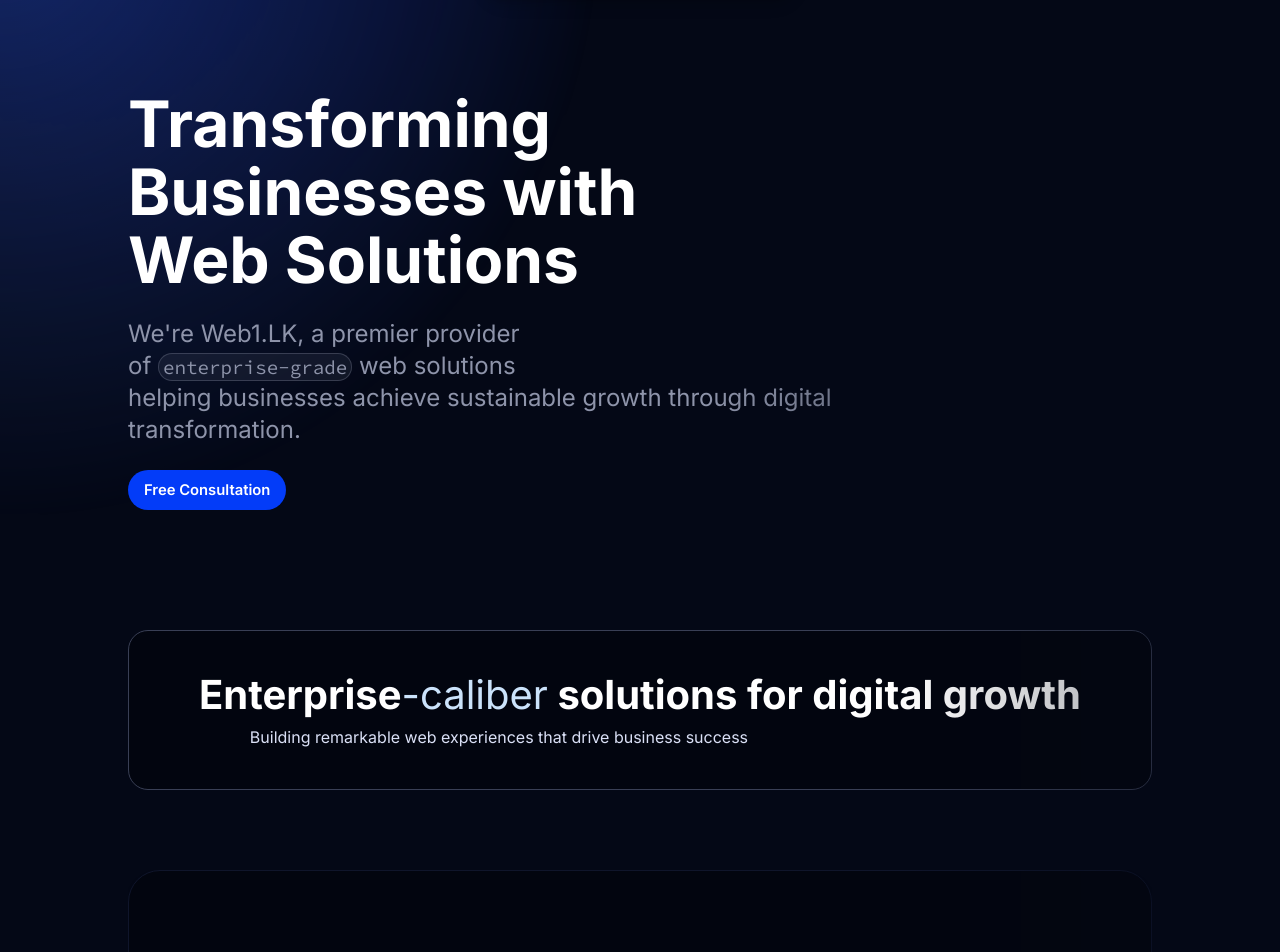
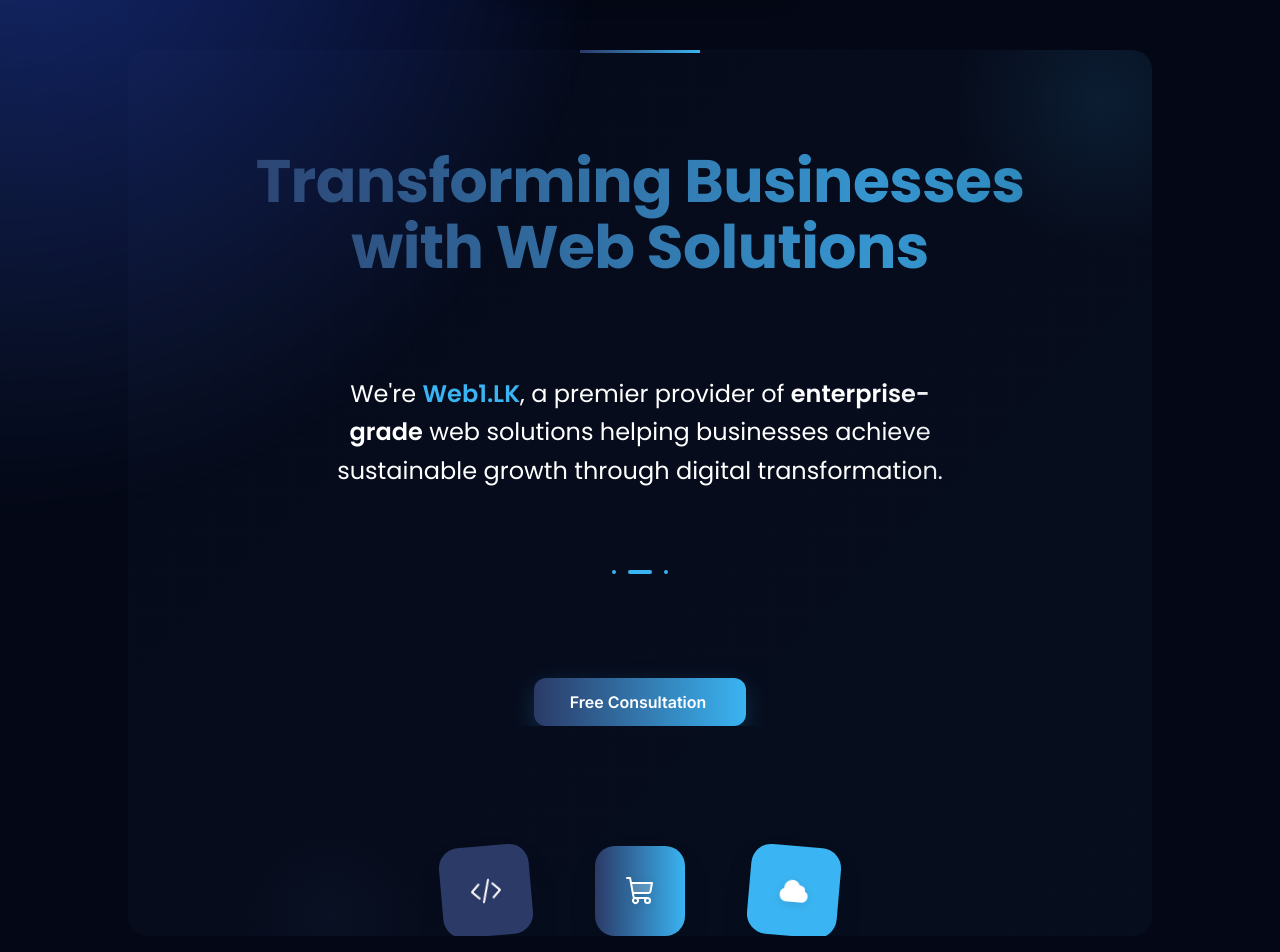
Before and after one commit to crimsonml/Web1.lk-Test, a Next.js app: page / in a window 1280 px wide. Shown: the part 80-1032 px from the top of the page. Built offline with nearby package versions, Linux system fonts and the light colour scheme.

Commit message:
Redesign Hero Section with enhanced styling, typography, and visual elements for improved user engagement

```diff
--- a/src/app/layout.tsx
+++ b/src/app/layout.tsx
@@ -7,7 +7,7 @@
 import { Footer, Header, RouteGuard } from "@/components";
 import { baseURL, effects, style } from "@/app/resources";
 
-import { Inter } from "next/font/google";
+import { Inter, Poppins } from "next/font/google";
 import { Source_Code_Pro } from "next/font/google";
 
 import { person, home } from "@/app/resources/content";
@@ -67,13 +67,13 @@
   variable: string;
 };
 
-// Using Inter as the sole font family for a consistent corporate look
-const secondary = Inter({
+const secondary = Poppins({
   variable: "--font-secondary",
   weight: ["400", "500", "600", "700"],
   subsets: ["latin"],
   display: "swap",
 });
+
 const tertiary = Inter({
   variable: "--font-tertiary",
   weight: ["400", "500", "600", "700"],
--- a/src/app/page.tsx
+++ b/src/app/page.tsx
@@ -73,33 +73,233 @@
           }),
         }}
       />
-      {/* Hero Section */}
-      <Column fillWidth paddingY="l" gap="m">
-        <Column maxWidth="s">
-          <RevealFx translateY="4" fillWidth horizontal="start" paddingBottom="m">
-            <Heading wrap="balance" variant="display-strong-l">
-              {home.headline}
+      {/* Hero Section - Elegantly Redesigned */}
+      <Flex
+        fillWidth
+        style={{
+          position: "relative",
+          overflow: "hidden",
+          marginTop: "var(--spacing-l)",
+          marginBottom: "var(--spacing-xxl)",
+          borderRadius: "20px",
+        }}
+      >
+        {/* Background with subtle gradient and pattern */}
+        <div style={{
+          position: "absolute",
+          top: 0,
+          left: 0,
+          right: 0,
+          bottom: 0,
+          background: "linear-gradient(135deg, #2B3A67 0%, #3AB4F2 200%)",
+          opacity: 0.05,
+          zIndex: -2,
+        }}></div>
+
+        {/* Subtle grid pattern overlay */}
+        <div style={{
+          position: "absolute",
+          top: 0,
+          left: 0,
+          right: 0,
+          bottom: 0,
+          backgroundImage: `
+            linear-gradient(#2B3A67 1px, transparent 1px),
+            linear-gradient(90deg, #2B3A67 1px, transparent 1px)
+          `,
+          backgroundSize: '40px 40px',
+          opacity: 0.03,
+          zIndex: -1,
+        }}></div>
+
+        {/* Decorative circles */}
+        <div style={{
+          position: "absolute",
+          top: "-100px",
+          right: "-100px",
+          width: "300px",
+          height: "300px",
+          borderRadius: "50%",
+          background: "radial-gradient(circle, rgba(58, 180, 242, 0.1) 0%, rgba(58, 180, 242, 0) 70%)",
+          zIndex: -1,
+        }}></div>
+        <div style={{
+          position: "absolute",
+          bottom: "-80px",
+          left: "10%",
+          width: "200px",
+          height: "200px",
+          borderRadius: "50%",
+          background: "radial-gradient(circle, rgba(43, 58, 103, 0.1) 0%, rgba(43, 58, 103, 0) 60%)",
+          zIndex: -1,
+        }}></div>
+
+        <Flex
+          direction="column"
+          gap="xl"
+          paddingY="xxl"
+          paddingX={{ base: "l", tablet: "xl" }}
+          style={{
+            maxWidth: "1200px",
+            margin: "0 auto",
+          }}
+        >
+          <Flex
+            direction="column"
+            gap="xl"
+            style={{
+              maxWidth: "950px",
+              margin: "0 auto",
+              textAlign: "center",
+            }}
+          >
+            {/* Decorative element */}
+            <RevealFx translateY="4">
+              <div style={{
+                height: "3px",
+                width: "120px",
+                margin: "0 auto",
+                background: "linear-gradient(90deg, #2B3A67, #3AB4F2)",
+                marginBottom: "var(--spacing-s)",
+              }}></div>
+            </RevealFx>
+
+            {/* Main headline with enhanced typography */}
+            <RevealFx translateY="4" delay={0.1}>
+              <Heading
+                wrap="balance"
+                variant="display-strong-l"
+                style={{
+                  fontSize: "clamp(2.5rem, 6vw, 3.75rem)",
+                  lineHeight: 1.1,
+                  letterSpacing: "-0.01em",
+                  background: "linear-gradient(90deg, #2B3A67, #3AB4F2)",
+                  WebkitBackgroundClip: "text",
+                  WebkitTextFillColor: "transparent",
+                  padding: "0.25em 0",
+                }}
+              >
+                Transforming Businesses with Web Solutions
               </Heading>
             </RevealFx>
-          <RevealFx translateY="8" delay={0.2} fillWidth horizontal="start" paddingBottom="m">
-            <Text wrap="balance" onBackground="neutral-weak" variant="heading-default-xl">
-              {home.subline}
+
+            {/* Subheading with improved typography */}
+            <RevealFx translateY="4" delay={0.2}>
+              <Text
+                wrap="balance"
+                variant="heading-default-l"
+                style={{
+                  fontSize: "clamp(1.25rem, 2vw, 1.5rem)",
+                  lineHeight: 1.6,
+                  color: "var(--color-neutral-medium)",
+                  maxWidth: "800px",
+                  margin: "0 auto",
+                }}
+              >
+                We're <span style={{ color: "#3AB4F2", fontWeight: 600 }}>Web1.LK</span>, a premier provider of{" "}
+                <span style={{
+                  position: "relative",
+                  fontWeight: 600,
+                  color: "var(--color-neutral-strong)"
+                }}>
+                  enterprise-grade
+                  <span style={{
+                    position: "absolute",
+                    left: 0,
+                    right: 0,
+                    bottom: "2px",
+                    height: "6px",
+                    background: "rgba(58, 180, 242, 0.2)",
+                    zIndex: -1,
+                    borderRadius: "3px",
+                  }}></span>
+                </span>{" "}
+                web solutions helping businesses achieve sustainable growth through digital transformation.
               </Text>
             </RevealFx>
-          <RevealFx translateY="12" delay={0.4} horizontal="start">
+
+            {/* Visual separation element */}
+            <RevealFx translateY="4" delay={0.3}>
+              <Flex horizontal="center">
+                <div style={{
+                  display: "inline-flex",
+                  alignItems: "center",
+                  gap: "12px",
+                  margin: "var(--spacing-m) 0",
+                }}>
+                  <div style={{ height: "4px", width: "4px", borderRadius: "50%", background: "#3AB4F2" }}></div>
+                  <div style={{ height: "4px", width: "24px", borderRadius: "2px", background: "#3AB4F2" }}></div>
+                  <div style={{ height: "4px", width: "4px", borderRadius: "50%", background: "#3AB4F2" }}></div>
+                </div>
+              </Flex>
+            </RevealFx>
+
+            {/* CTA button - kept but visually enhanced */}
+            <RevealFx translateY="4" delay={0.4}>
+              <Flex horizontal="center" marginTop="m">
                 <Button
                   id="consultation"
                   data-border="rounded"
                   href={home.cta.link}
                   variant="primary"
-              size="m"
+                  size="l"
                   arrowIcon
+                  style={{
+                    background: "linear-gradient(90deg, #2B3A67, #3AB4F2)",
+                    border: "none",
+                    padding: "14px 32px",
+                    borderRadius: "12px",
+                    boxShadow: "0 8px 24px rgba(58, 180, 242, 0.2)",
+                    transition: "transform 0.3s ease, box-shadow 0.3s ease",
+                  }}
+                  data-hover-transform="translateY(-2px)"
+                  data-hover-shadow="0 12px 28px rgba(58, 180, 242, 0.3)"
                 >
                   {home.cta.label}
                 </Button>
+              </Flex>
             </RevealFx>
-        </Column>
-      </Column>
+          </Flex>
+
+          {/* Visual features - abstract shapes */}
+          <RevealFx translateY="4" delay={0.5}>
+            <Flex horizontal="center" marginTop="l">
+              <div style={{
+                display: "flex",
+                justifyContent: "center",
+                gap: "clamp(20px, 5vw, 80px)",
+                width: "100%",
+                maxWidth: "800px",
+              }}>
+                {[
+                  { bg: "#2B3A67", icon: "code" },
+                  { bg: "linear-gradient(90deg, #2B3A67, #3AB4F2)", icon: "shoppingCart" },
+                  { bg: "#3AB4F2", icon: "cloud" },
+                ].map((item, i) => (
+                  <div key={i} style={{
+                    width: "clamp(60px, 8vw, 90px)",
+                    height: "clamp(60px, 8vw, 90px)",
+                    borderRadius: "20px",
+                    background: item.bg,
+                    display: "flex",
+                    alignItems: "center",
+                    justifyContent: "center",
+                    boxShadow: "0 15px 30px rgba(0,0,0,0.08)",
+                    transform: `rotate(${(i-1) * 5}deg)`,
+                  }}>
+                    <Icon
+                      name={item.icon}
+                      size="l"
+                      onBackground="surface-strong"
+                      style={{ filter: "drop-shadow(0 2px 4px rgba(0,0,0,0.1))" }}
+                    />
+                  </div>
+                ))}
+              </div>
+            </Flex>
+          </RevealFx>
+        </Flex>
+      </Flex>
 
       {/* USP Section */}
       <RevealFx translateY="16" delay={0.6}>
```
Lines whose indentation alone changed are shown as unchanged.
